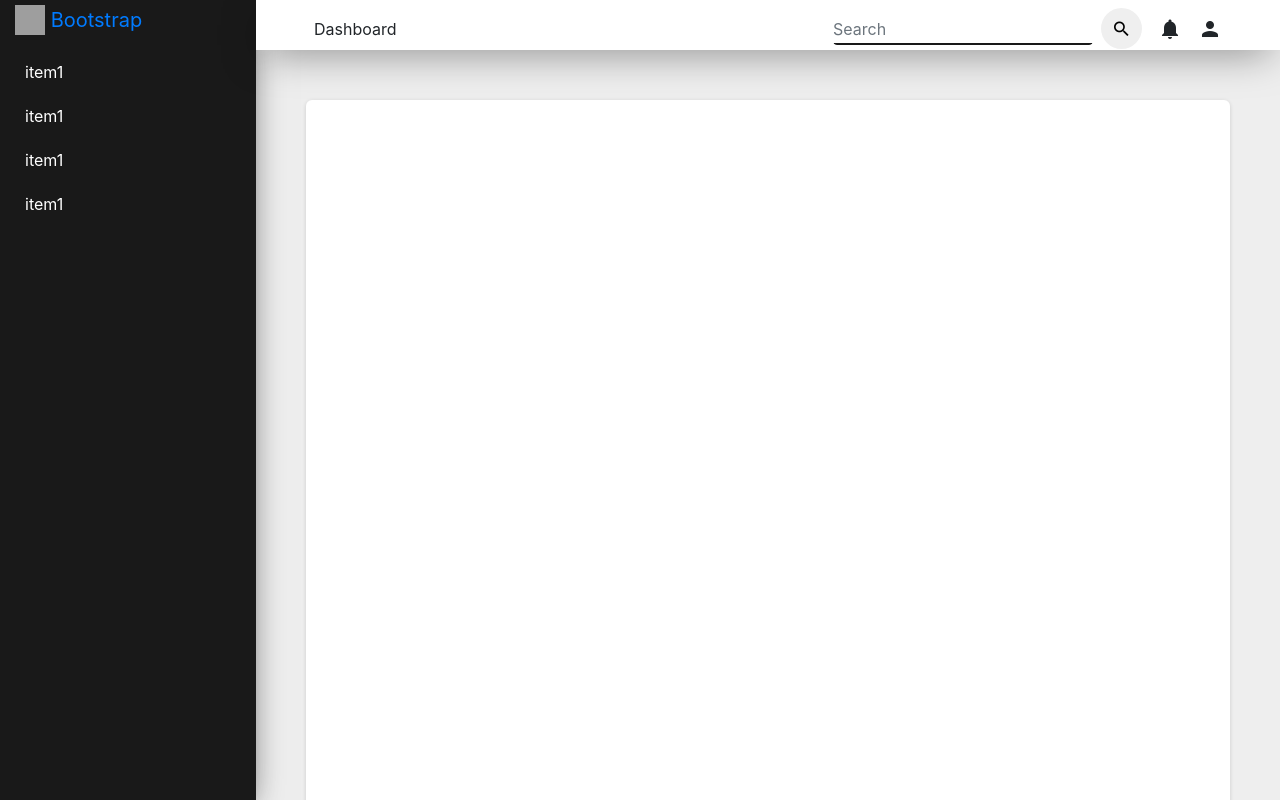
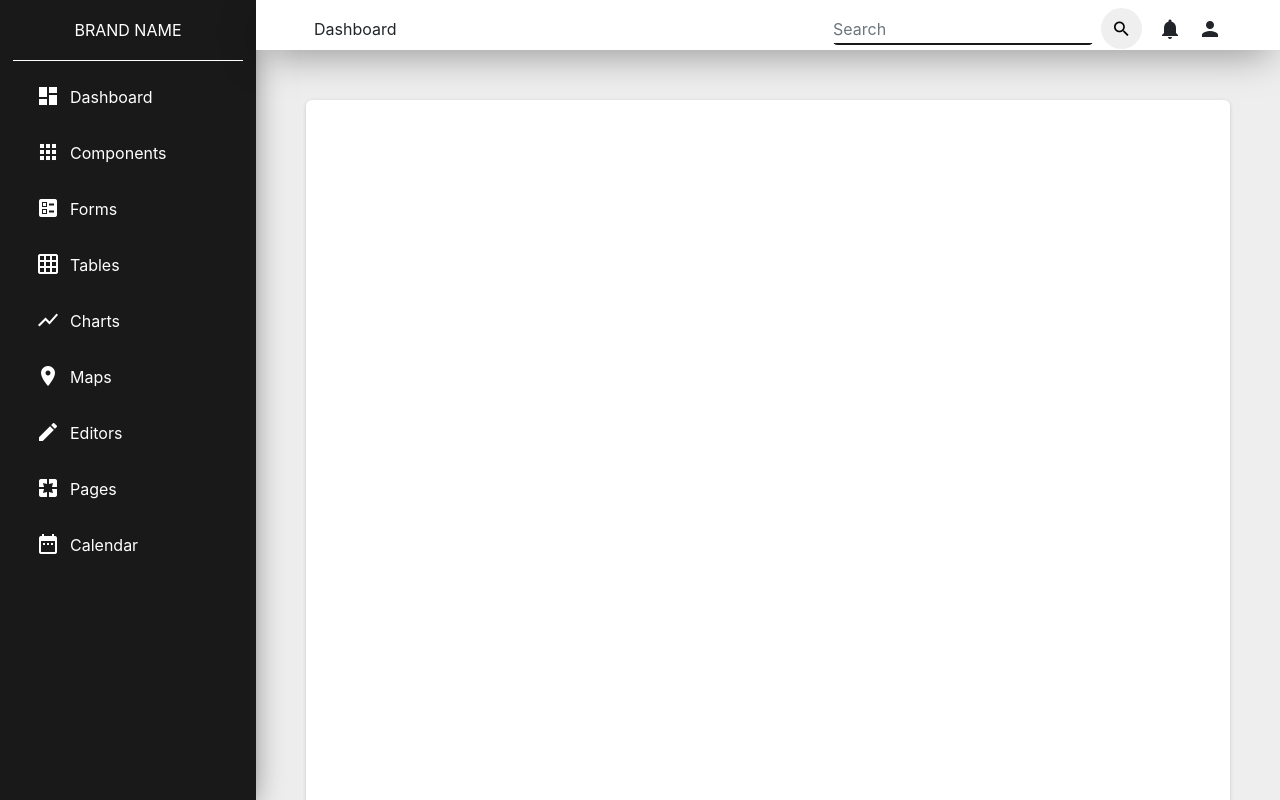
Before and after one commit to yadav-saurabh/agx-admin, an Angular app: page / in a window 1280 px wide. Shown: the top 800 px of the page. Built offline with nearby package versions, Linux system fonts and the light colour scheme; grey boxes are pictures that could not be loaded.

Commit message:
sidebar style changes

```diff
--- a/src/app/app.component.html
+++ b/src/app/app.component.html
@@ -4,8 +4,7 @@
   </div>
   <div class="main-panel">
     <app-navbar  (emitEvent)="navBarEvent($event)"></app-navbar>
-    <div class="panel-content" style="height:1000px;">
-    </div>
+    <div class="panel-content" style="height:1000px;"></div>
     <app-footer></app-footer>
   </div>
 </div>
--- a/src/app/navbar/navbar.component.html
+++ b/src/app/navbar/navbar.component.html
@@ -4,7 +4,7 @@
   </div>
   <div style="display: none;">
     <a class="navbar-brand" href="#">
-      <img src="/docs/4.1/assets/brand/bootstrap-solid.svg" width="30" height="30" class="d-inline-block align-top" alt="">
+      <!-- <img src="/docs/4.1/assets/brand/bootstrap-solid.svg" width="30" height="30" class="d-inline-block align-top" alt=""> -->
       Bootstrap
     </a>
   </div>
--- a/src/app/navbar/navbar.component.scss
+++ b/src/app/navbar/navbar.component.scss
@@ -1,23 +1,22 @@
 @import '../../styles.scss';
 
 .navigation-bar {
+  top: 0;
+  right: 0;
+  opacity: 1;
+  z-index: 99;
+  position: fixed;
+  left: $sidebar-width;
+  height: $navbar-height;
   background-color: $white;
-  left: $sidebar-width;
-  position: fixed;
-  right: 0;
-  top: 0;
-  z-index: 99;
   padding: 0 $navbar-height;
   transition-duration: .2s,.2s,.35s;
   transition-timing-function: linear,linear,ease;
-  opacity: 1;
-  height: $navbar-height;
   box-shadow: 0 10px 40px -10px rgba(0, 0, 0, 0.5);
   &.hidden {
     opacity: 0;
     height: $navbar-height - 10px;
     z-index: -1;
-    // display: none;
   }
   ul {
     list-style: none;
@@ -40,12 +39,12 @@
   position: relative;
   cursor: pointer;
   span {
+    width: 50%;
+    height: 2px;
+    opacity: 1;
     display: block;
     position: absolute;
-    height: 2px;
-    width: 50%;
     background: $black;
-    opacity: 1;
     transform: rotate(0deg);
     transition: .25s ease-in-out;
     &:nth-child(even) {
@@ -104,37 +103,23 @@
     box-shadow: none;
     padding-left: 0;
     line-height: 0;
-    background-image: linear-gradient(0deg,$black 2px,rgba(156,39,176,0) 0),linear-gradient(0deg,#d2d2d2 1px,hsla(0,0%,82%,0) 0);
+    background-image: linear-gradient(0deg,$black 2px,rgba(156,39,176,0) 0);
   }
   button{
-    width: 2.5rem;
-    height: 2.5rem;
+    height: 41px;
+    width: 41px;
+    padding: 0;
+    position: relative;
     border-radius: 50%;
-
-
-
-      font-size: 24px;
-      height: 41px;
-      min-width: 41px;
-      width: 41px;
-      padding: 0;
-      overflow: hidden;
-      position: relative;
+    i{
+      top: 0;
+      left: 0;
+      width: 100%;
+      margin-top: 0;
+      font-size: 20px;
       line-height: 41px;
-    i{
-      margin-top: 0;
       position: absolute;
-      width: 100%;
-      transform: none;
-      left: 0;
-      top: 0;
-      height: 100%;
-      line-height: 41px;
-      font-size: 20px;
     }
-
-
-
   }
 }
 
@@ -142,17 +127,13 @@
 @media only screen and (max-device-width : 480px) {
   .navigation-bar{
     left: 0;
+    padding: 10px 15px;
+    ul{
+      display: none;
+    }
   }
   .nav-toggle-btn{
     display: initial;
   }
+
 }
-
-// @media only screen and (min-device-width : 768px) and (max-device-width : 1024px) {
-//   .sidebar-panel{
-//     width: $sidebar-width-ipad;
-//   }
-//   .main-panel{
-//     width: calc(100% - #{$sidebar-width-ipad});
-//   }
-// }
--- a/src/app/sidebar/sidebar.component.html
+++ b/src/app/sidebar/sidebar.component.html
@@ -1,17 +1,38 @@
 <div class="sidebar" [class.hide]="sidebarToggle">
-
-  <div class="container">
-    <div class="brand">
-      <a class="navbar-brand" href="#">
-        <img src="/docs/4.1/assets/brand/bootstrap-solid.svg" width="30" height="30" class="d-inline-block align-top" alt=""> Bootstrap
-      </a>
-    </div>
-    <div class="sidebar-wrapper">
-      <div class="sidebar-item">item1</div>
-      <div class="sidebar-item">item1</div>
-      <div class="sidebar-item">item1</div>
-      <div class="sidebar-item">item1</div>
-    </div>
+  <div class="sidebar-header align-middle">
+    <!-- <img src="" alt="brand image"> -->
+    <p>BRAND NAME</p>
   </div>
-
+  <hr>
+  <div class="sidebar-body">
+    <ul>
+      <li class="sidebar-item">
+        <a href=""><i class="material-icons">dashboard</i> <p>Dashboard</p></a>
+      </li>
+      <li class="sidebar-item">
+        <a href=""><i class="material-icons">apps</i> <p>components</p> </a>
+      </li>
+      <li class="sidebar-item">
+        <a href=""><i class="material-icons">ballot</i> <p>forms</p></a>
+      </li>
+      <li class="sidebar-item">
+        <a href=""><i class="material-icons">grid_on</i> <p>tables</p></a>
+      </li>
+      <li class="sidebar-item">
+        <a href=""> <i class="material-icons">show_chart</i> <p>charts</p> </a>
+      </li>
+      <li class="sidebar-item">
+        <a href=""><i class="material-icons">place</i> <p>maps</p></a>
+      </li>
+      <li class="sidebar-item">
+        <a href=""><i class="material-icons">edit</i> <p>editors</p> </a>
+      </li>
+      <li class="sidebar-item">
+        <a href=""><i class="material-icons">pages</i> <p>pages</p> </a>
+      </li>
+      <li class="sidebar-item">
+        <a href=""><i class="material-icons">date_range</i> <p>calendar</p> </a>
+      </li>
+    </ul>
+  </div>
 </div>
--- a/src/app/sidebar/sidebar.component.scss
+++ b/src/app/sidebar/sidebar.component.scss
@@ -10,14 +10,67 @@
   transition-duration: .2s,.2s,.35s;
   transition-timing-function: linear,linear,ease;
   box-shadow: 0 16px 38px -12px rgba(0,0,0,.56), 0 4px 25px 0 rgba(0,0,0,.12), 0 8px 10px -5px rgba(0,0,0,.2);
+  hr{
+    width: 90%;
+    left: 5%;
+    margin: 0;
+    position: relative;
+    border-top: 1px solid $white;
+  }
 }
 
-.sidebar-wrapper{
+.sidebar-body{
   color: $white;
-  padding:10px 5px;
-  .sidebar-item{
-    padding:10px 5px;
+  height: calc(100% - #{($navbar-height + 10px)});
+  overflow-y: auto;
+  ul{
+    padding: 0;
+    list-style: none;
+    li:first-child {
+      margin-top: 10px;
+    }
+    .sidebar-item{
+      margin: 5px;
+      a{
+        margin: 0 15px;
+        color: $white;
+        display: block;
+        text-decoration: none;
+        background-color: transparent;
+        margin: 10px 15px;
+        border-radius: 3px;
+        padding-left: 10px;
+        padding-right: 10px;
+        text-transform: capitalize;
+        padding: .5rem 1rem;
+        i{
+          position: relative;
+          top: 5px;
+        }
+        p{
+          display: inline-block;
+          margin: 0;
+          padding-left: 10px;
+        }
+      }
+      &.active{
+        a{
+          background-color: #e91e63;
+          box-shadow: 0 4px 20px 0 rgba(0,0,0,.14), 0 7px 10px -5px rgba(233,30,99,.4);
+        }
+      }
+    }
+  }
+}
 
+.sidebar-header{
+  display: flex;
+  color: $white;
+  align-items: center;
+  justify-content: center;
+  height: $navbar-height + 10px;
+  p{
+    margin: 0;
   }
 }
 
```
